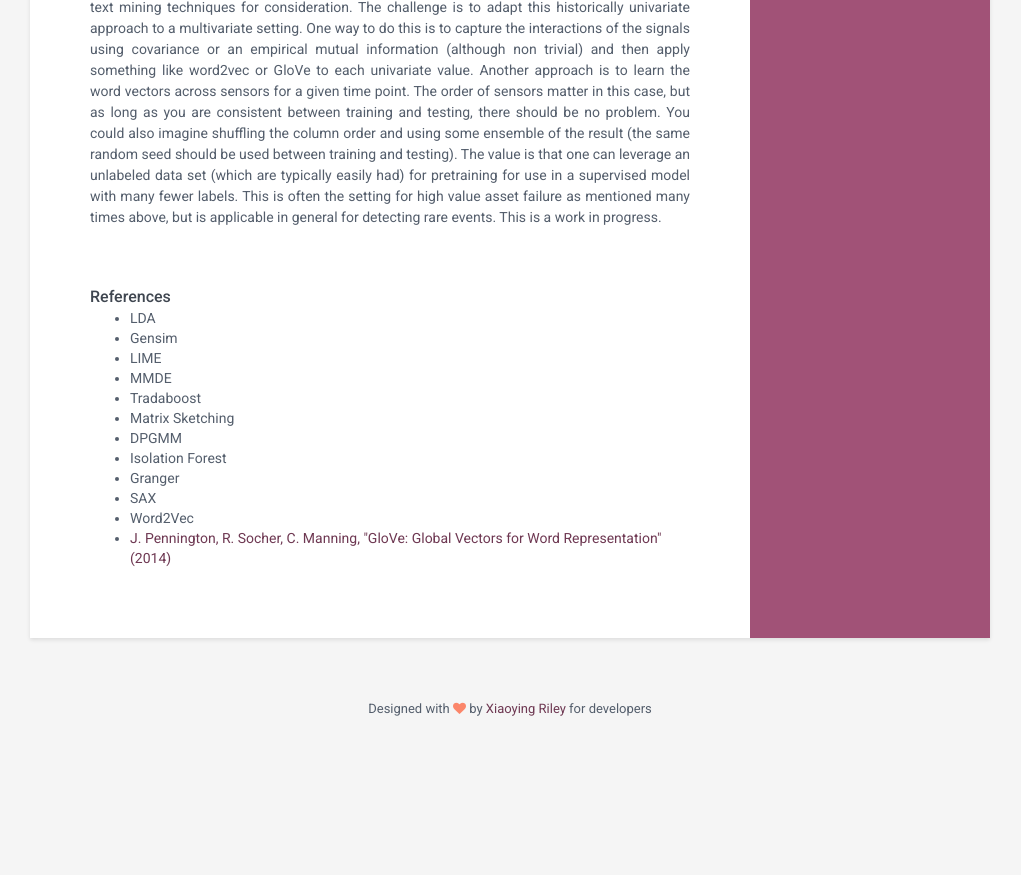
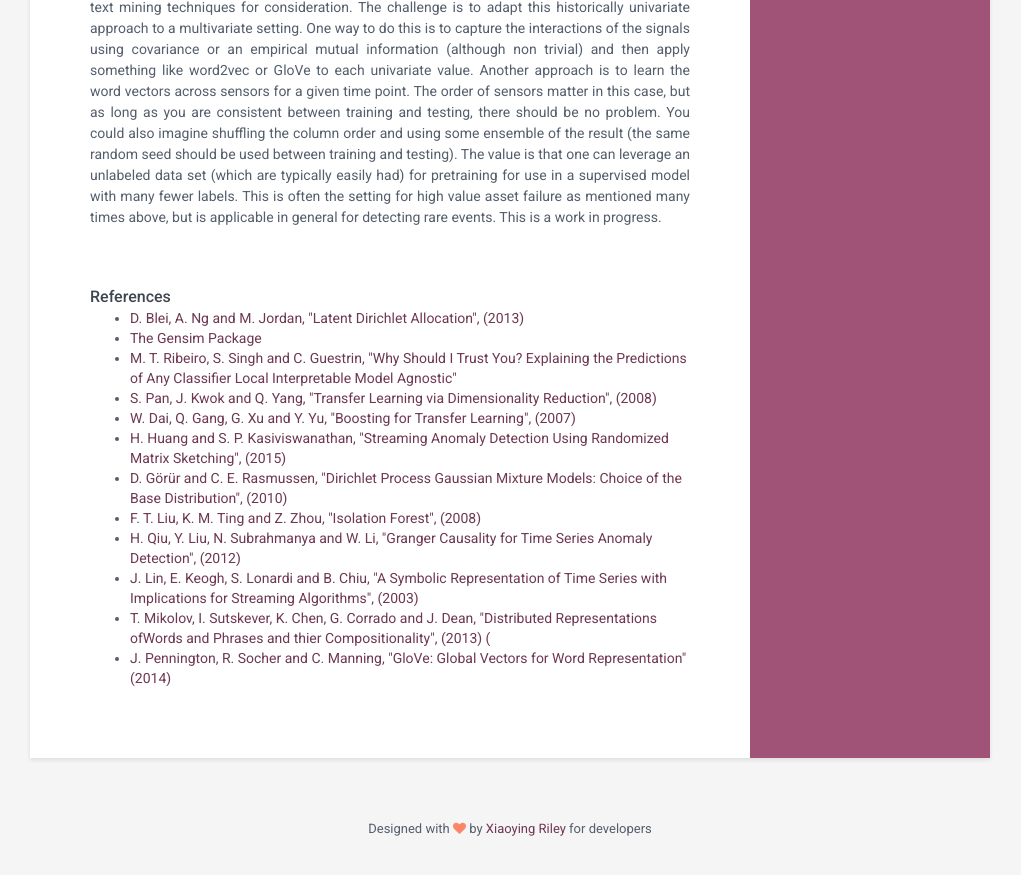
Before and after one commit to AlexanderGraf/online-cv, a Jekyll site: the page built from index.html, in a window 1280 px wide and 900 px high, scrolled down 3378 px. Shown: the top 875 px of the window, without its empty margins (130-1151 px from the left). Built offline with Jekyll 4.4.1, drawn with Linux system fonts in a browser that asks for light colours; some web fonts are replaced; before the commit the page ends 4158 px from its top, so only the background shows below that.

Commit message:
updated text

```diff
--- a/_includes/references.html
+++ b/_includes/references.html
@@ -6,18 +6,18 @@
     </div><!--//meta-->
     <div>
     <ul>
-    	<li>LDA</li>
-    	<li>Gensim</li>
-    	<li>LIME</li>
-    	<li>MMDE</li>
-    	<li>Tradaboost</li>
-    	<li>Matrix Sketching</li>
-    	<li>DPGMM</li>
-    	<li>Isolation Forest</li>
-    	<li>Granger</li>
-    	<li>SAX</li>
-    	<li>Word2Vec</li>
-    	<li><a href="https://nlp.stanford.edu/pubs/glove.pdf">J. Pennington, R. Socher, C. Manning, "GloVe: Global Vectors for Word Representation" (2014)</a></li>
+    	<li><a href="http://www.jmlr.org/papers/volume3/blei03a/blei03a.pdf">D. Blei, A. Ng and M. Jordan, "Latent Dirichlet Allocation", (2013)</a></li>
+    	<li><a href="https://radimrehurek.com/gensim/">The Gensim Package</a></li>
+    	<li><a href="https://arxiv.org/pdf/1602.04938v1.pdf">M. T. Ribeiro, S. Singh and C. Guestrin, "Why Should I Trust You? Explaining the Predictions of Any Classifier Local Interpretable Model Agnostic"</a></li>
+    	<li><a href="https://ocs.aaai.org/Papers/AAAI/2008/AAAI08-108.pdf">S. Pan, J. Kwok and Q. Yang, "Transfer Learning via Dimensionality Reduction", (2008)</a></li>
+    	<li><a href="http://www.machinelearning.org/proceedings/icml2007/papers/72.pdf">W. Dai, Q. Gang, G. Xu and Y. Yu, "Boosting for Transfer Learning", (2007)</a></li>
+    	<li><a href="http://www.vldb.org/pvldb/vol9/p192-huang.pdf">H. Huang and S. P. Kasiviswanathan, "Streaming Anomaly Detection Using Randomized Matrix Sketching", (2015)</a></li>
+    	<li><a href="http://mlg.eng.cam.ac.uk/pub/pdf/GoeRas10.pdf">D. G&oumlr&uumlr and C. E. Rasmussen, "Dirichlet Process Gaussian Mixture Models: Choice of the Base Distribution", (2010)</a></li>
+    	<li><a href="">F. T. Liu, K. M. Ting and Z. Zhou, "Isolation Forest", (2008)</a></li>
+    	<li><a href="http://www-bcf.usc.edu/~liu32/icdm2012.pdf">H. Qiu, Y. Liu, N. Subrahmanya and W. Li, "Granger Causality for Time Series Anomaly Detection", (2012)</a></li>
+    	<li><a href="http://www.cs.ucr.edu/~eamonn/SAX.pdf">J. Lin, E. Keogh, S. Lonardi and B. Chiu, "A Symbolic Representation of Time Series with Implications for Streaming Algorithms", (2003)</a></li>
+    	<li><a href="https://arxiv.org/pdf/1310.4546.pdf">T. Mikolov, I. Sutskever, K. Chen, G. Corrado and J. Dean, "Distributed Representations ofWords and Phrases and thier Compositionality", (2013) (</a></li>
+    	<li><a href="https://nlp.stanford.edu/pubs/glove.pdf">J. Pennington, R. Socher and C. Manning, "GloVe: Global Vectors for Word Representation" (2014)</a></li>
     </ul>
     </div>
 </div>
```
